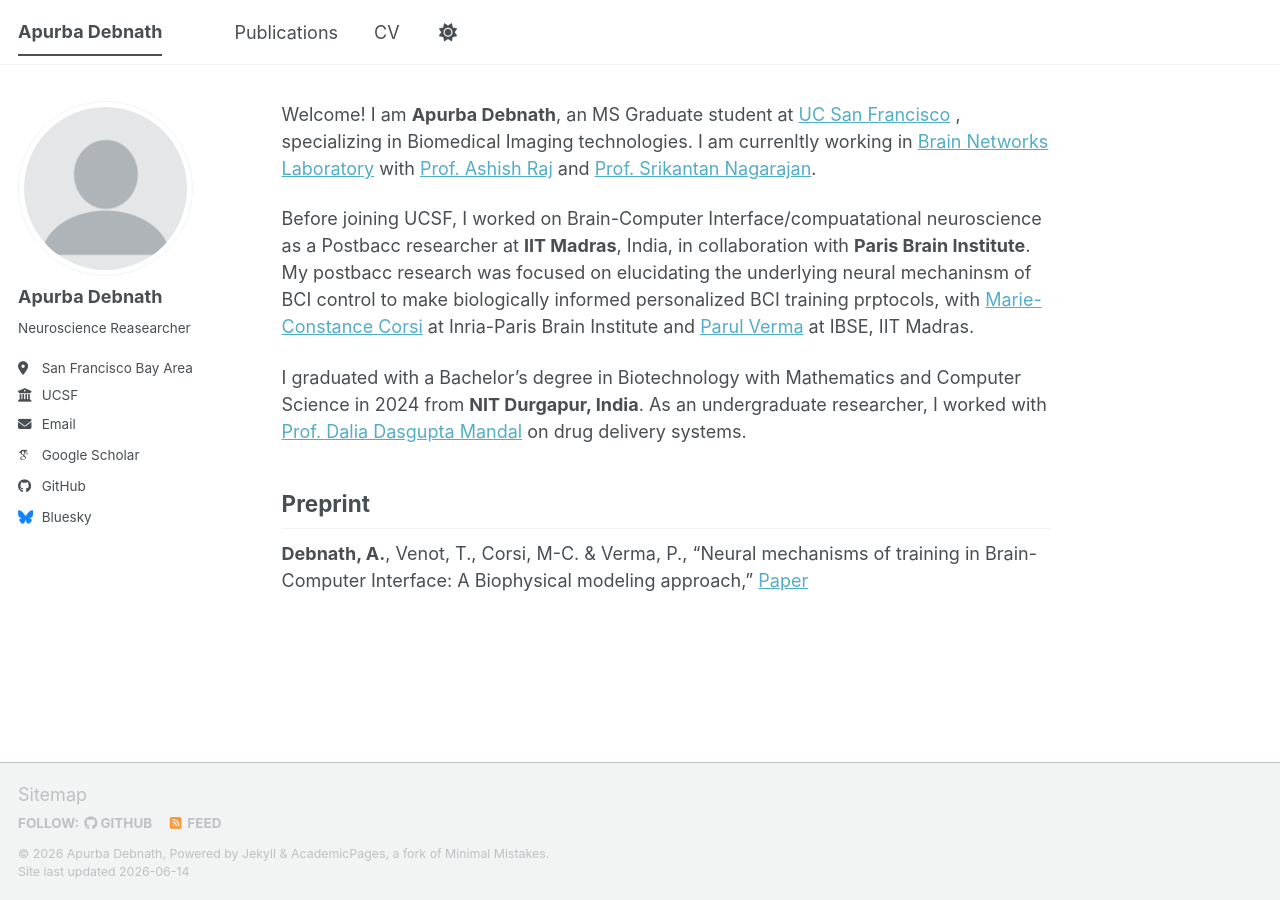
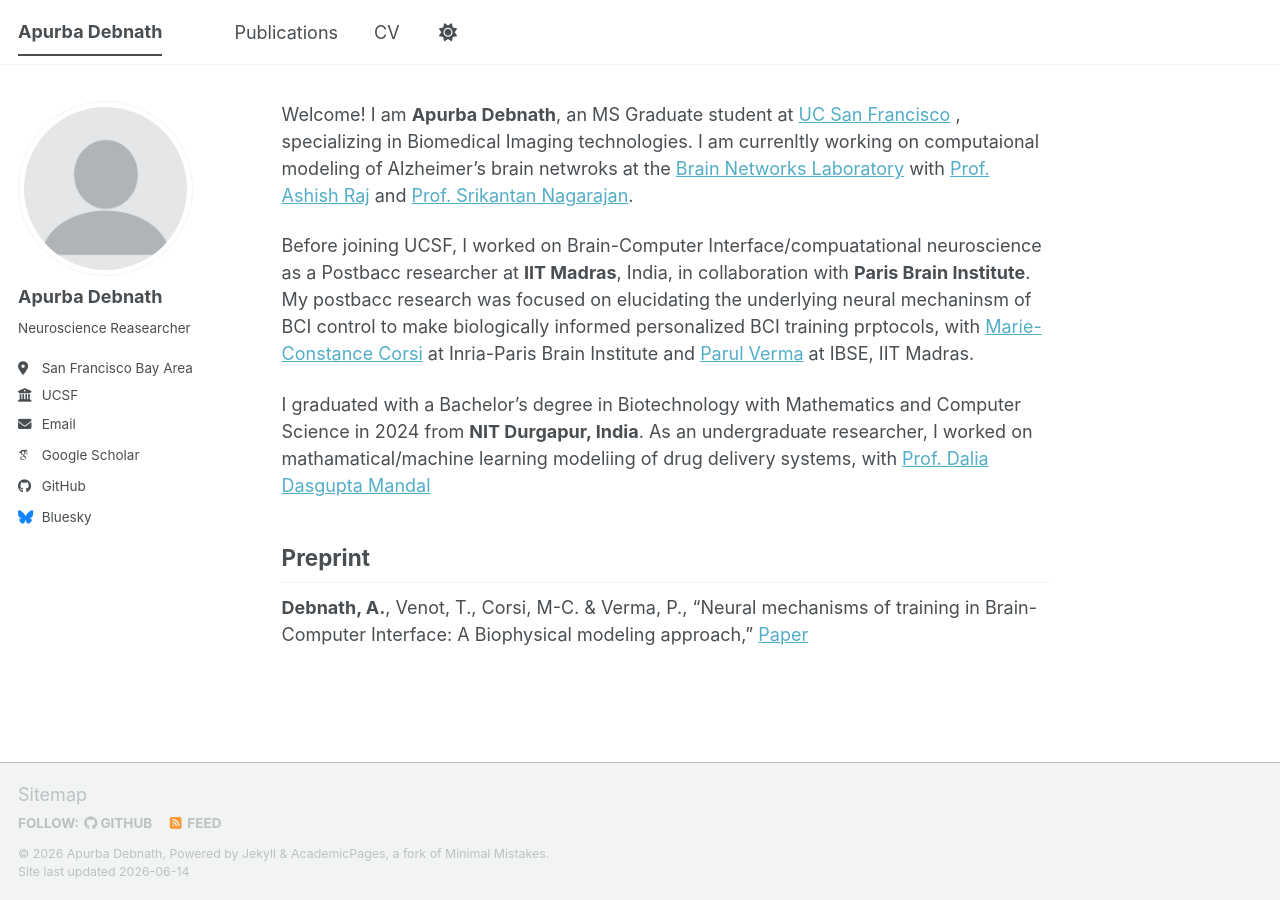
Before and after one commit to ApurbaApd/ApurbaApd.github.io, a Jekyll site: the page built from _pages/about.md, in a window 1280 px wide. Built offline with Jekyll 4.4.1, drawn with Linux system fonts in a browser that asks for light colours; some web fonts are replaced; a script bundle is joined from its source files by our own code; library files that are not in the unit come from our copies.

Commit message:
Update about.md

```diff
--- a/_pages/about.md
+++ b/_pages/about.md
@@ -6,12 +6,11 @@ author_profile: true
 
 
 Welcome! I am **Apurba Debnath**, an MS Graduate student at [UC San Francisco](https://www.ucsf.edu)
-, specializing in Biomedical Imaging technologies. I am currenltly working in [Brain Networks Laboratory](https://rajlab.ucsf.edu) with [Prof. Ashish Raj](https://radiology.ucsf.edu/people/ashish-raj) and [Prof. Srikantan Nagarajan](https://radiology.ucsf.edu/people/srikantan-nagarajan).
+, specializing in Biomedical Imaging technologies. I am currenltly working on computaional modeling of Alzheimer's brain netwroks at the [Brain Networks Laboratory](https://rajlab.ucsf.edu) with [Prof. Ashish Raj](https://radiology.ucsf.edu/people/ashish-raj) and [Prof. Srikantan Nagarajan](https://radiology.ucsf.edu/people/srikantan-nagarajan).
 
 Before joining UCSF, I worked on Brain-Computer Interface/compuatational neuroscience as a Postbacc researcher at **IIT Madras**, India, in collaboration with **Paris Brain Institute**. My postbacc research was focused on elucidating the underlying neural mechaninsm of BCI control to make biologically informed personalized BCI training prptocols, with [Marie-Constance Corsi](https://www.inria.fr/en/marie-constance-corsi-explorer-cerebral-intention) at Inria-Paris Brain Institute and [Parul Verma](https://ibse.iitm.ac.in/people/parul_verma/) at IBSE, IIT Madras.
 
-I graduated with a Bachelor's degree in Biotechnology with Mathematics and Computer Science in 2024 from **NIT Durgapur, India**. As an undergraduate researcher, I worked with [Prof. Dalia Dasgupta Mandal](https://nitdgp.ac.in/department/biotechnology) on drug delivery systems.
-
+I graduated with a Bachelor's degree in Biotechnology with Mathematics and Computer Science in 2024 from **NIT Durgapur, India**. As an undergraduate researcher, I worked on mathamatical/machine learning modeliing of drug delivery systems, with [Prof. Dalia Dasgupta Mandal](https://nitdgp.ac.in/department/biotechnology)
 
 ## Preprint
 
```
